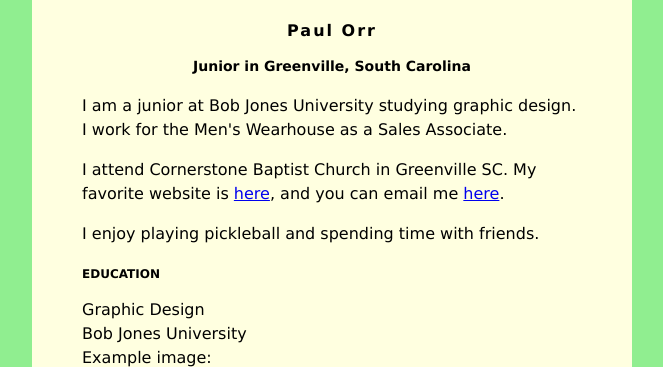
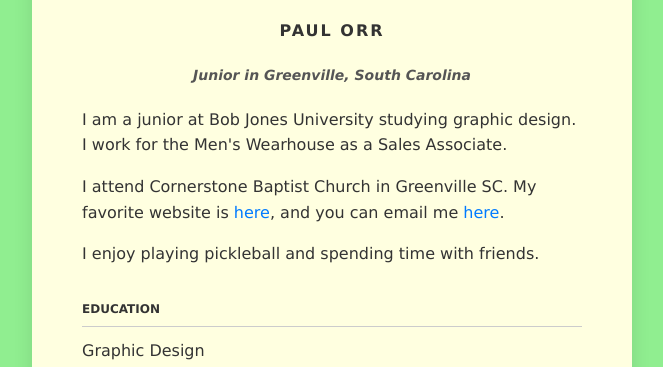
Before and after one commit to scblueboy/scblueboy.github.io, a plain HTML site: page index.html in a window 1280 px wide. Shown: the top 367 px of the page, without its empty margins (308-971 px from the left). Drawn offline with Linux system fonts and the light colour scheme.

Commit message:
Update index.html

```diff
--- a/index.html
+++ b/index.html
@@ -1,5 +1,8 @@
 <html>
 <head>
+    <link rel="stylesheet" type="text/css" href="styles.css">
+</head>
+
 <style>
 body {
     background: lightgreen;
```
